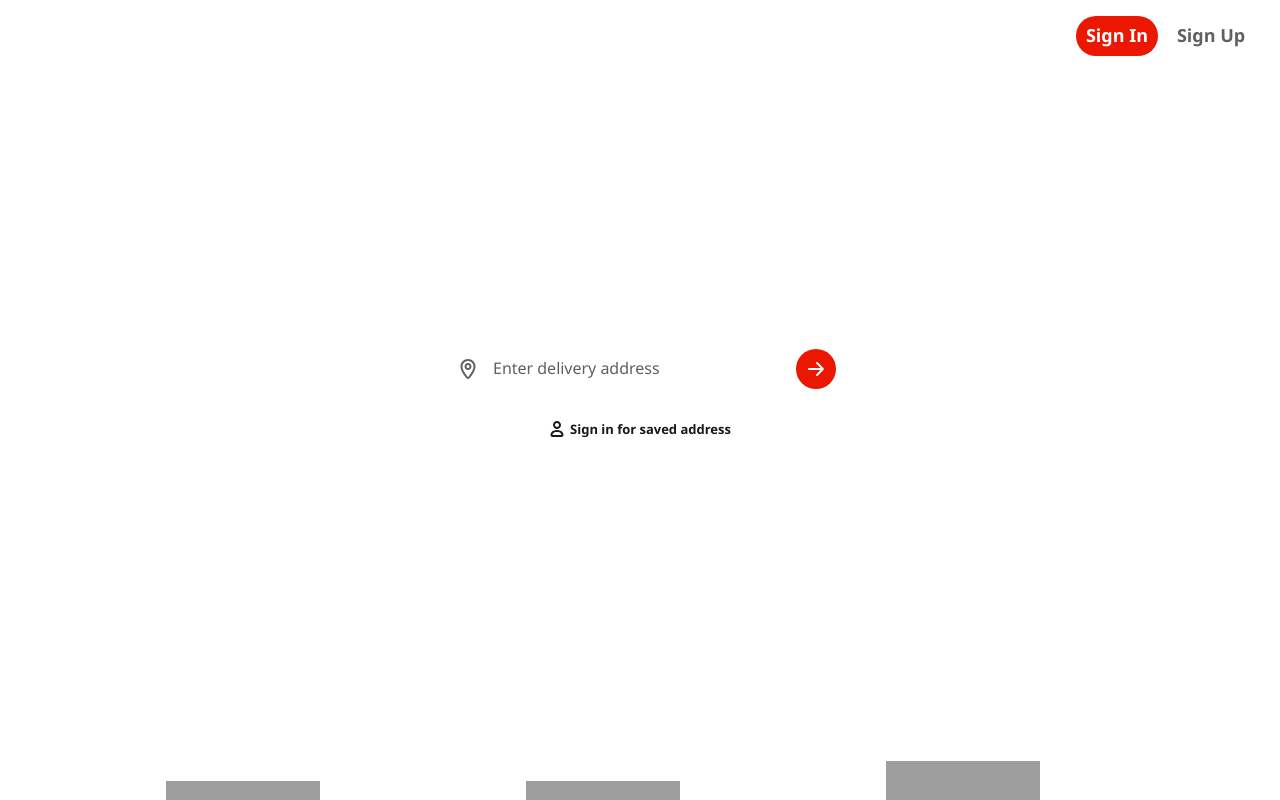
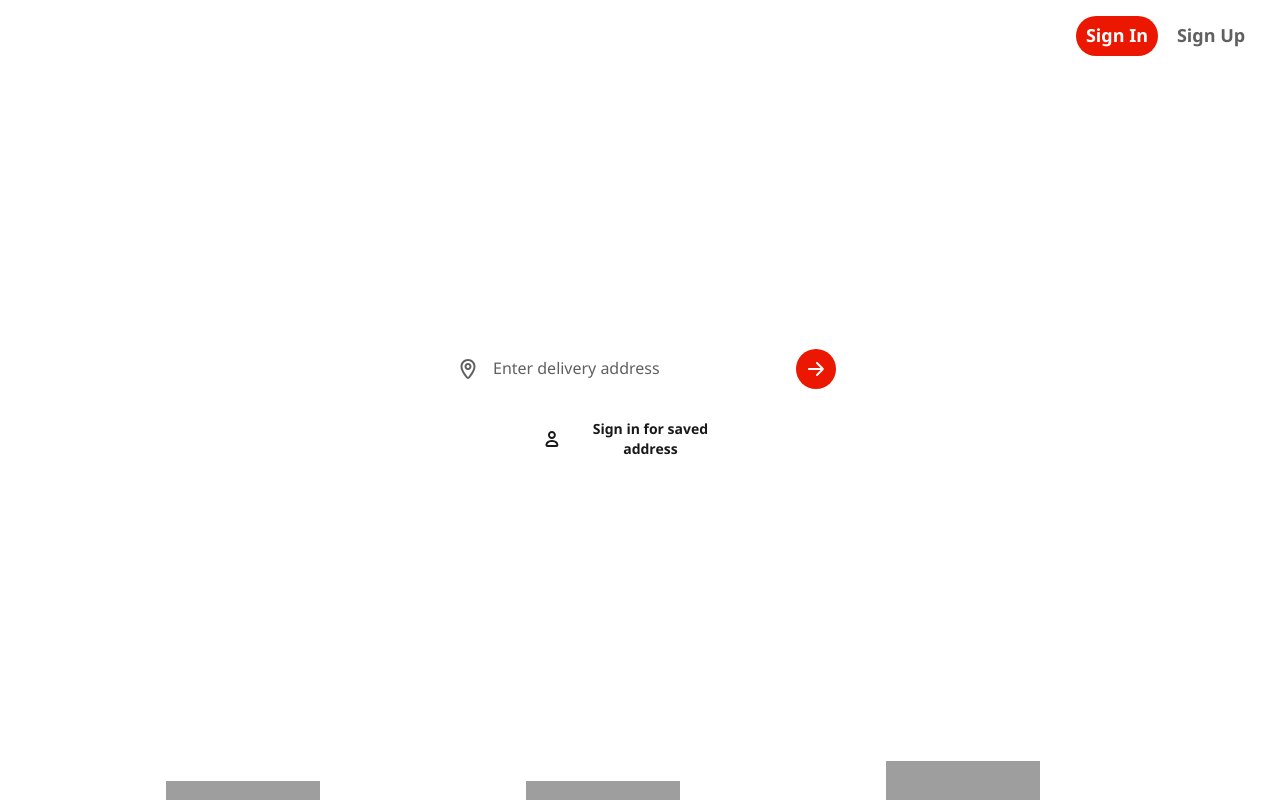
Before and after one commit to Pratyushuv/DoorDash2, a plain HTML site: page index.html in a window 1280 px wide. Shown: the top 800 px of the page. Drawn offline with Linux system fonts and the light colour scheme; grey boxes are pictures that could not be loaded.

Commit message:
doordash 2.2

```diff
--- a/style.css
+++ b/style.css
@@ -2670,7 +2670,7 @@ footer .section2{
     align-items: center;
     padding: 6px;
     color: #191919;
-    font-size: 13px;
+    font-size: 14px;
     font-weight: 700;
     line-height: 20px;
     font-family:  "Segoe UI", Roboto, Helvetica, Arial, sans-serif, "Apple Color Emoji", "Segoe UI Emoji", "Segoe UI Symbol";
```
